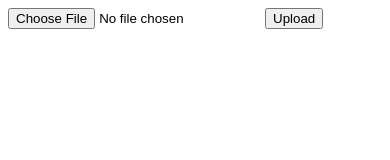
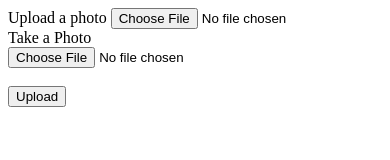
Before and after one commit to loisnicoras/handwriting-to-text, a plain HTML site: page templates/index.html in a window 390 px wide. Drawn offline with Linux system fonts and the light colour scheme.

Commit message:
Add a new input for take a photo

```diff
--- a/templates/index.html
+++ b/templates/index.html
@@ -4,8 +4,24 @@
 </head>
 <body>
     <form action="/upload" method="post" enctype="multipart/form-data">
+        <label for="photo">Upload a photo</label>
         <input type="file" name="image" accept="image/*">
+        <br>
+        <label class="takeAPhoto" style="display: none;" for="photo">Take a Photo</label>
+        <input style="display: none;" class="takeAPhoto" type="file" accept="image/*" capture="environment">
+        <br>
         <input type="submit" value="Upload">
+
     </form>
+    <script>
+        if (window.innerWidth <= 768 && window.innerHeight <= 1024) {
+            var elems = document.getElementsByClassName("takeAPhoto")
+            Array.from(elems).forEach((x) => {
+                if (x.style.display === "none") {
+                    x.style.display = "block";
+                }
+            })
+        }
+    </script>
 </body>
 </html>
```
